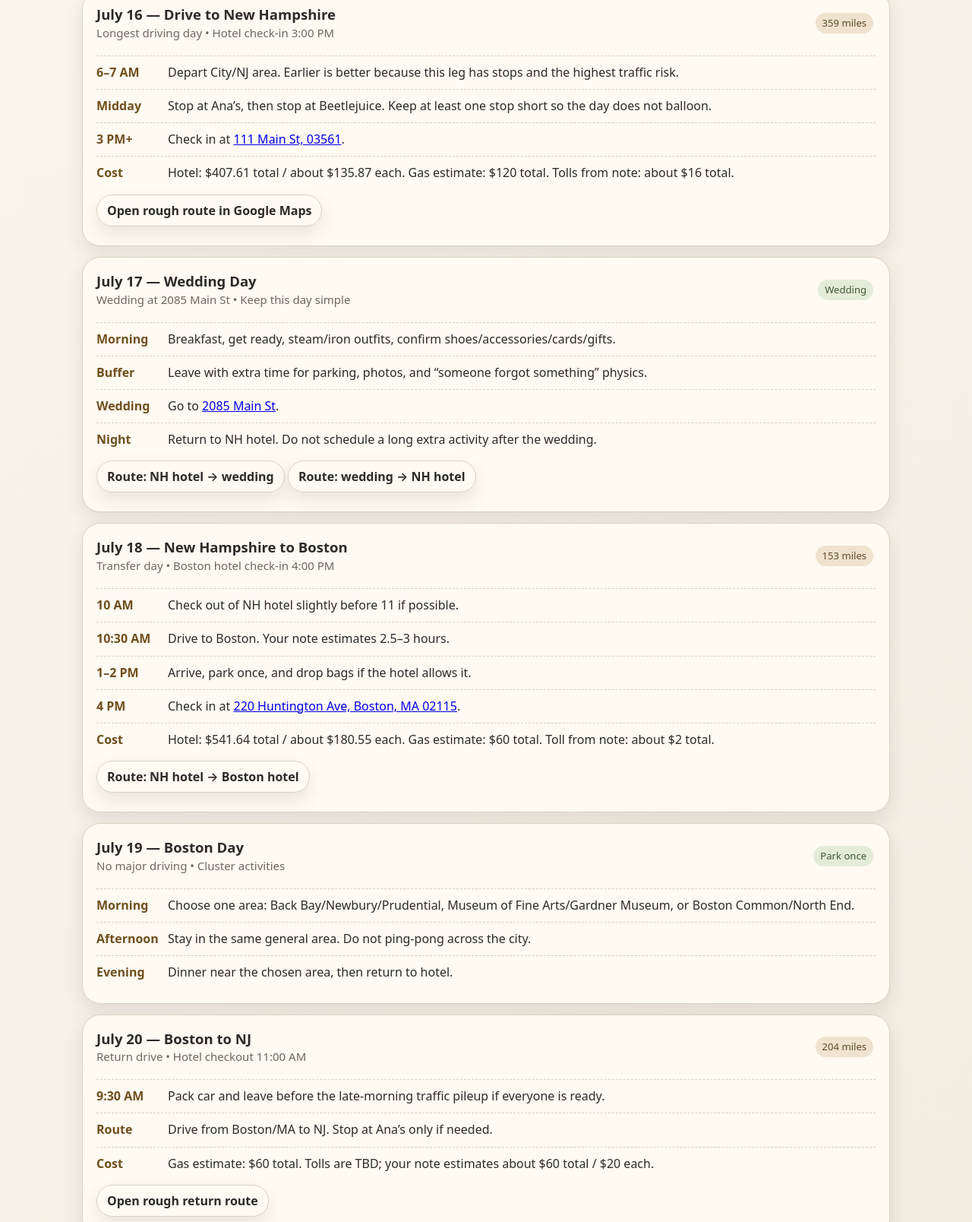
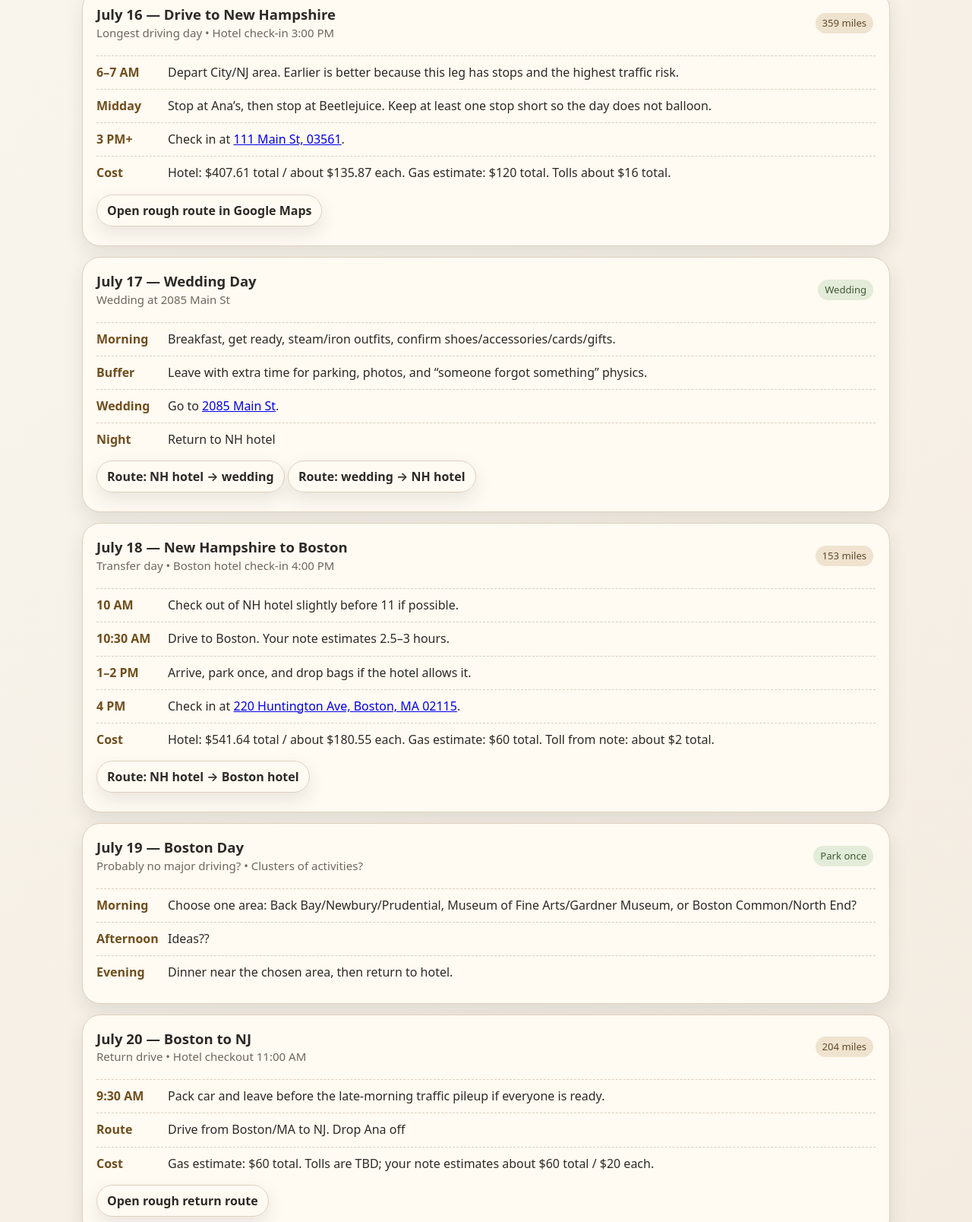
Before and after one commit to anacolla2/Wedding-Roadtrip, a plain HTML site: page index.html in a window 1280 px wide. Shown: the part 927-2535 px from the top of the page at 76% size. Drawn offline with Linux system fonts and the light colour scheme.

Commit message:
Update index.html

```diff
--- a/index.html
+++ b/index.html
@@ -243,7 +243,7 @@ footer {
         <div class="item"><div class="time">6–7 AM</div><div>Depart City/NJ area. Earlier is better because this leg has stops and the highest traffic risk.</div></div>
         <div class="item"><div class="time">Midday</div><div>Stop at Ana’s, then stop at Beetlejuice. Keep at least one stop short so the day does not balloon.</div></div>
         <div class="item"><div class="time">3 PM+</div><div>Check in at <a href="https://www.google.com/maps/search/?api=1&query=111+Main+St%2C+03561" target="_blank">111 Main St, 03561</a>.</div></div>
-        <div class="item"><div class="time">Cost</div><div>Hotel: $407.61 total / about $135.87 each. Gas estimate: $120 total. Tolls from note: about $16 total.</div></div>
+        <div class="item"><div class="time">Cost</div><div>Hotel: $407.61 total / about $135.87 each. Gas estimate: $120 total. Tolls about $16 total.</div></div>
         <p>
           <a class="maplink" href="https://www.google.com/maps/dir/?api=1&travelmode=driving&origin=New+Jersey&destination=111+Main+St%2C+03561&waypoints=Ana%27s+stop%7CBeetlejuice+stop" target="_blank">Open rough route in Google Maps</a>
         </p>
@@ -254,7 +254,7 @@ footer {
       <summary>
         <div>
           <div class="day-title">July 17 — Wedding Day</div>
-          <div class="day-meta">Wedding at 2085 Main St • Keep this day simple</div>
+          <div class="day-meta">Wedding at 2085 Main St</div>
         </div>
         <span class="tag green">Wedding</span>
       </summary>
@@ -262,7 +262,7 @@ footer {
         <div class="item"><div class="time">Morning</div><div>Breakfast, get ready, steam/iron outfits, confirm shoes/accessories/cards/gifts.</div></div>
         <div class="item"><div class="time">Buffer</div><div>Leave with extra time for parking, photos, and “someone forgot something” physics.</div></div>
         <div class="item"><div class="time">Wedding</div><div>Go to <a href="https://www.google.com/maps/search/?api=1&query=2085+Main+St" target="_blank">2085 Main St</a>.</div></div>
-        <div class="item"><div class="time">Night</div><div>Return to NH hotel. Do not schedule a long extra activity after the wedding.</div></div>
+        <div class="item"><div class="time">Night</div><div>Return to NH hotel</div></div>
         <p>
           <a class="maplink" href="https://www.google.com/maps/dir/?api=1&travelmode=driving&origin=111+Main+St%2C+03561&destination=2085+Main+St" target="_blank">Route: NH hotel → wedding</a>
           <a class="maplink" href="https://www.google.com/maps/dir/?api=1&travelmode=driving&origin=2085+Main+St&destination=111+Main+St%2C+03561" target="_blank">Route: wedding → NH hotel</a>
@@ -294,13 +294,13 @@ footer {
       <summary>
         <div>
           <div class="day-title">July 19 — Boston Day</div>
-          <div class="day-meta">No major driving • Cluster activities</div>
+          <div class="day-meta"> Probably no major driving? • Clusters of activities?</div>
         </div>
         <span class="tag green">Park once</span>
       </summary>
       <div class="day-body">
-        <div class="item"><div class="time">Morning</div><div>Choose one area: Back Bay/Newbury/Prudential, Museum of Fine Arts/Gardner Museum, or Boston Common/North End.</div></div>
-        <div class="item"><div class="time">Afternoon</div><div>Stay in the same general area. Do not ping-pong across the city.</div></div>
+        <div class="item"><div class="time">Morning</div><div>Choose one area: Back Bay/Newbury/Prudential, Museum of Fine Arts/Gardner Museum, or Boston Common/North End?</div></div>
+        <div class="item"><div class="time">Afternoon</div><div>Ideas??</div></div>
         <div class="item"><div class="time">Evening</div><div>Dinner near the chosen area, then return to hotel.</div></div>
       </div>
     </details>
@@ -315,7 +315,7 @@ footer {
       </summary>
       <div class="day-body">
         <div class="item"><div class="time">9:30 AM</div><div>Pack car and leave before the late-morning traffic pileup if everyone is ready.</div></div>
-        <div class="item"><div class="time">Route</div><div>Drive from Boston/MA to NJ. Stop at Ana’s only if needed.</div></div>
+        <div class="item"><div class="time">Route</div><div>Drive from Boston/MA to NJ. Drop Ana off</div></div>
         <div class="item"><div class="time">Cost</div><div>Gas estimate: $60 total. Tolls are TBD; your note estimates about $60 total / $20 each.</div></div>
         <p>
           <a class="maplink" href="https://www.google.com/maps/dir/?api=1&travelmode=driving&origin=220+Huntington+Ave%2C+Boston%2C+MA+02115&destination=New+Jersey&waypoints=Ana%27s+stop" target="_blank">Open rough return route</a>
@@ -357,7 +357,7 @@ footer {
 </main>
 
 <footer>
-  Created from your handwritten notes plus the wedding update. Save this file and open it in any browser.
+ Let's keep all of our plans on one page. Please text Ana if any update is needed.
 </footer>
 
 <script>
```
